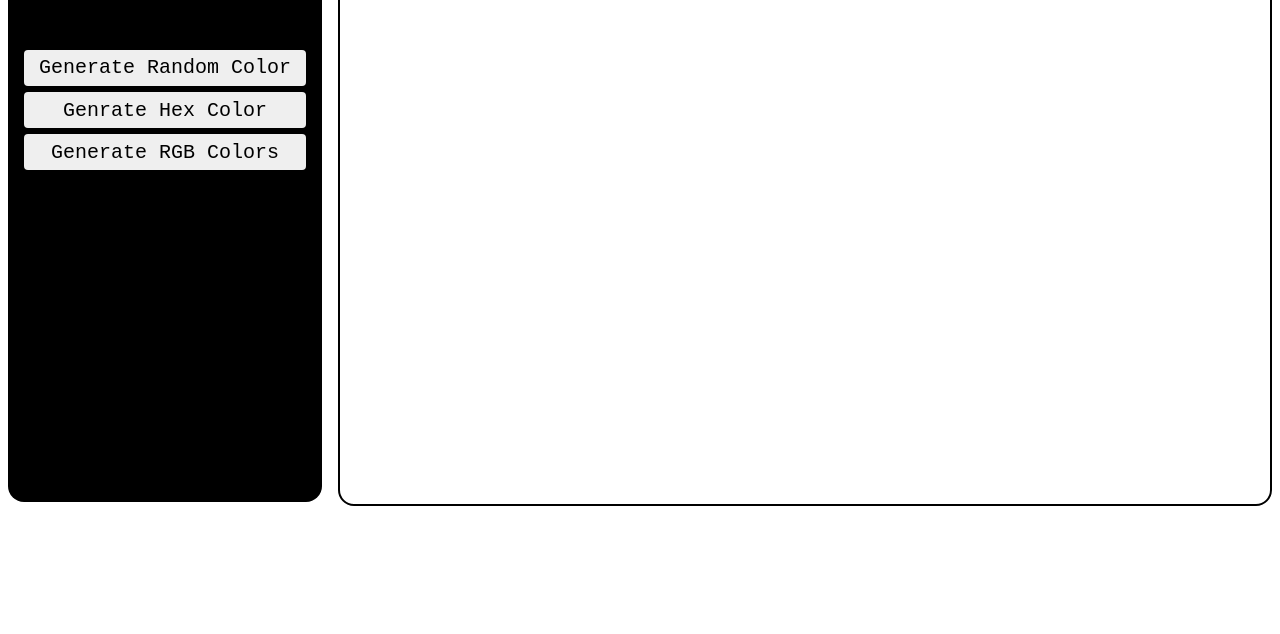
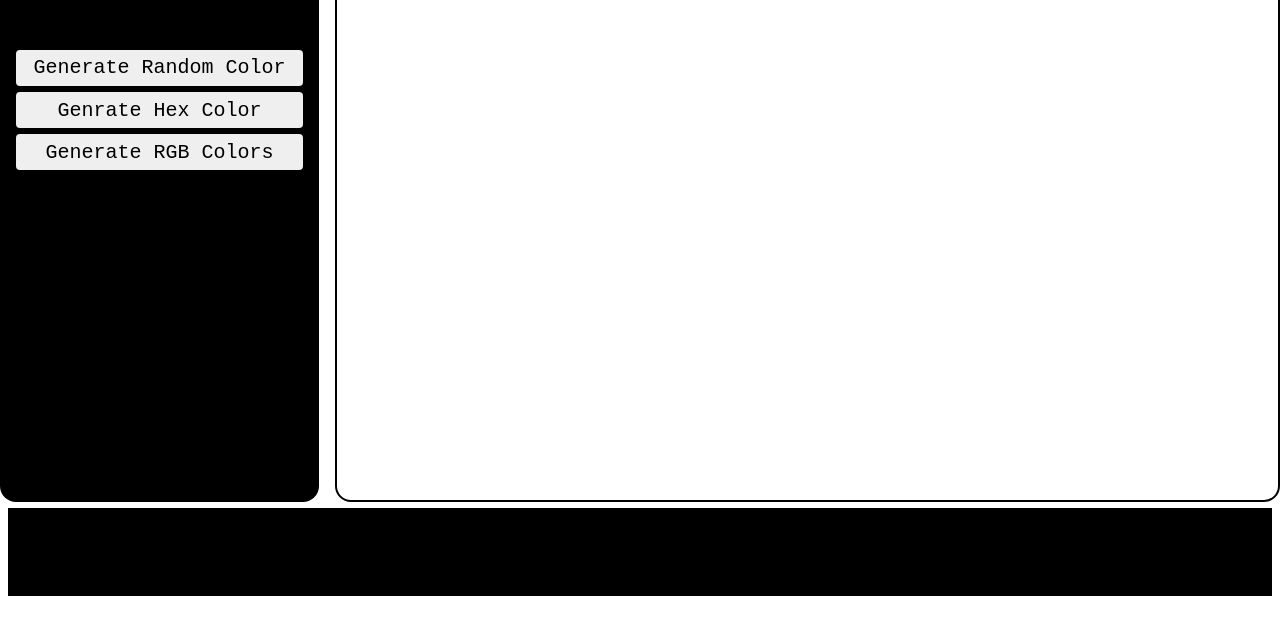
Before and after one commit to RavjitSingh2000/React, a React (Vite) app in the folder react-projects/: page / in a window 1280 px wide. Shown: the part 2206-2840 px from the top of the page. Before the commit the page ends 2732 px from the top, so only its background shows below. Built offline with nearby package versions, Linux system fonts and the light colour scheme.

Commit message:
some other minor css changes

```diff
--- a/react-projects/src/App.jsx
+++ b/react-projects/src/App.jsx
@@ -1,5 +1,6 @@
 import Accordion from "./components/Accordion"
 import RandomColorGenerator from "./components/RandomColorGenerator"
+import StarRating from "./components/StarRating"
 
 function App() {
 
@@ -7,6 +8,7 @@ function App() {
     <>
     <Accordion/>
     <RandomColorGenerator/>
+    <StarRating/>
     </>
   )
 }
--- a/react-projects/src/components/StarRating/index.jsx
+++ b/react-projects/src/components/StarRating/index.jsx
@@ -1,9 +1,12 @@
-
+import "./style.css";
 
 function StarRating() {
     return (
         <main className="main-wrapper">
-            <section className="stars_wrapper">
+            <header className="main-wrapper-header">
+                <p className="header-text">STAR RATING</p>
+            </header>
+            <section className="stars-wrapper">
                 <div className="star"></div>
             </section>
         </main>
--- a/react-projects/src/components/StarRating/style.css
+++ b/react-projects/src/components/StarRating/style.css
@@ -0,0 +1,27 @@
+.main-wrapper {
+    height: 100vh;
+    width: 100vw;
+    display: block;
+    background-color: white;
+    padding: 0.5rem;
+    overflow-x: hidden;
+}
+
+.main-wrapper-header {
+    box-sizing: border-box;
+    padding: 1rem;
+    background-color: black;
+}
+
+.stars-wrapper {
+    display: flex;
+    flex-direction: column;
+    justify-content: center;
+    align-self: center;
+}
+
+.star {
+    width: 2rem;
+    height: 2rem;
+    border: 50%;
+}
--- a/react-projects/src/index.css
+++ b/react-projects/src/index.css
@@ -9,3 +9,15 @@
   -webkit-font-smoothing: antialiased;
   -moz-osx-font-smoothing: grayscale;
 }
+
+html, body {
+  margin: 0;
+  padding: 0;
+  width: 100%;
+  overflow-x: hidden;
+  box-sizing: border-box;
+}
+
+*, *::before, *::after {
+  box-sizing: inherit;
+}
```
